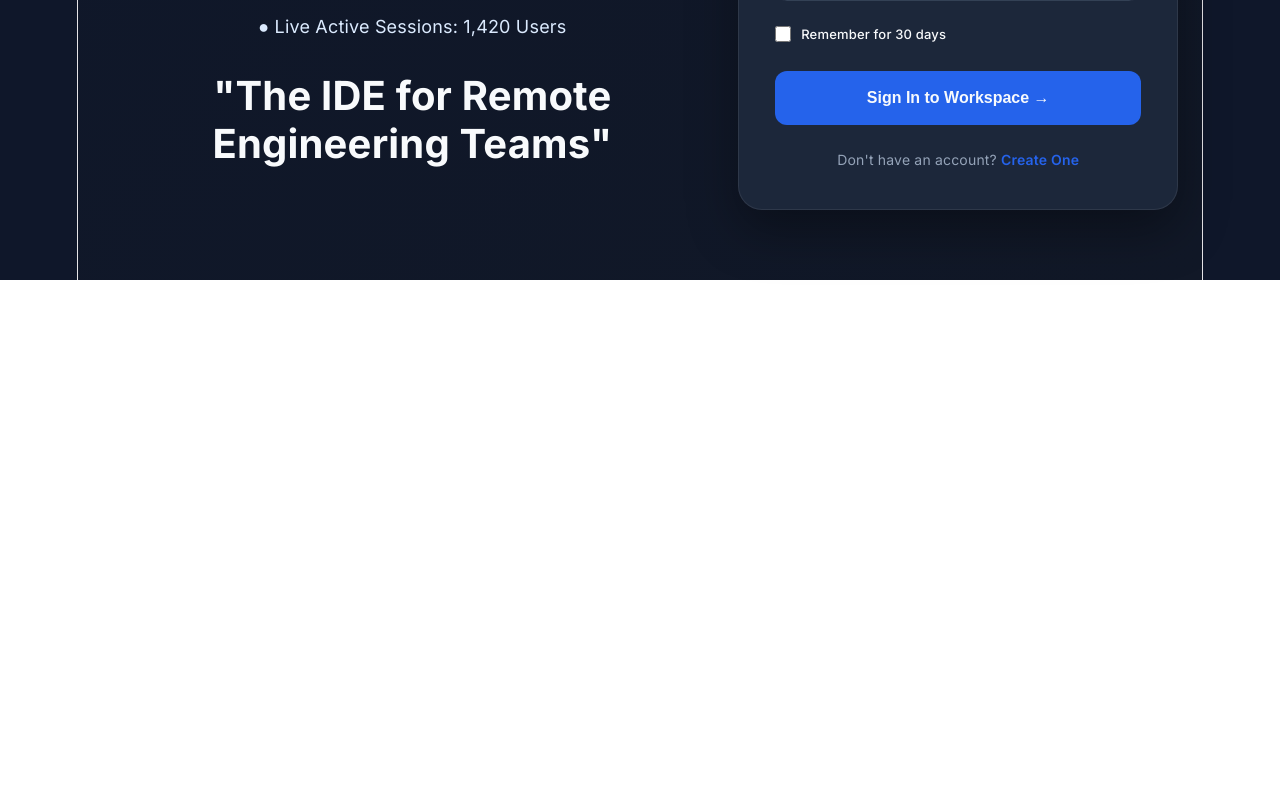
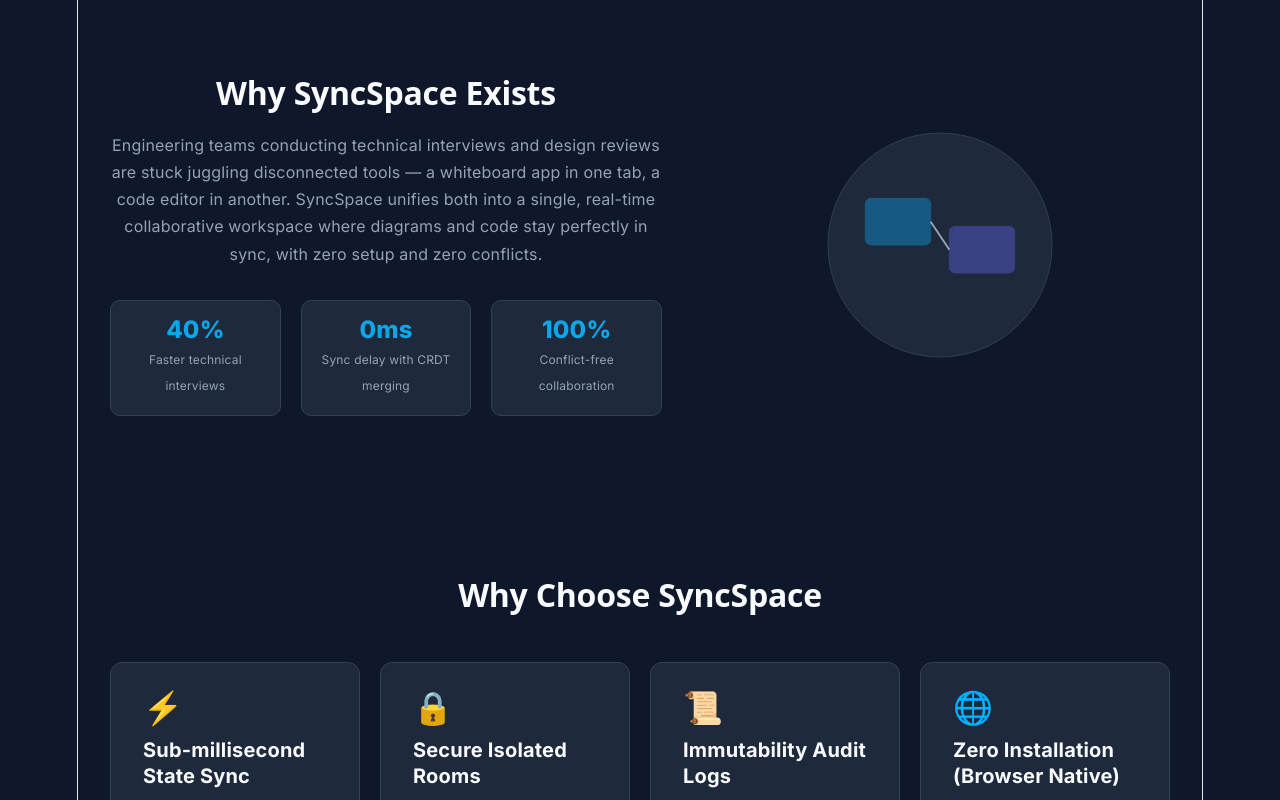
Before and after one commit to satyam1436/SyncSpace, a React app in the folder frontend/: page / in a window 1280 px wide. Shown: the part 520-1320 px from the top of the page. Before the commit the page ends 800 px from the top, so only its background shows below. Built offline with nearby package versions, Linux system fonts and the light colour scheme; the HTML template or start-up script is replaced by a standard one.

Commit message:
feat: implement Why Choose SyncSpace section and LandingPage wrapper

```diff
--- a/frontend/src/App.jsx
+++ b/frontend/src/App.jsx
@@ -1,8 +1,8 @@
-import LoginPage from "./pages/LoginPage";
+import LandingPage from "./pages/LandingPage";
 import "./App.css";
 
 function App() {
-  return <LoginPage />;
+  return <LandingPage />;
 }
 
 export default App;
--- /dev/null
+++ b/frontend/src/components/landing/AboutSection.css
@@ -0,0 +1,80 @@
+.about-section {
+  background-color: #0F172A;
+  padding: 80px 32px;
+}
+
+.about-content {
+  display: grid;
+  grid-template-columns: 1.2fr 1fr;
+  gap: 48px;
+  max-width: 1100px;
+  margin: 0 auto;
+  align-items: center;
+}
+
+.about-heading {
+  color: #F8FAFC;
+  font-size: 32px;
+  font-weight: 800;
+  margin-bottom: 20px;
+}
+
+.about-description {
+  color: #94A3B8;
+  font-size: 16px;
+  line-height: 1.7;
+  margin-bottom: 32px;
+}
+
+.about-stats {
+  display: flex;
+  gap: 20px;
+}
+
+.stat-card {
+  background-color: #1E293B;
+  border: 1px solid #334155;
+  border-radius: 10px;
+  padding: 16px;
+  flex: 1;
+  text-align: center;
+}
+
+.stat-number {
+  color: #0EA5E9;
+  font-size: 24px;
+  font-weight: 800;
+  margin-bottom: 4px;
+}
+
+.stat-label {
+  color: #94A3B8;
+  font-size: 12px;
+}
+
+.about-illustration {
+  display: flex;
+  justify-content: center;
+}
+
+.illustration-svg {
+  width: 100%;
+  max-width: 280px;
+}
+
+/* Tablet & Mobile - stack columns */
+@media (max-width: 1023px) {
+  .about-content {
+    grid-template-columns: 1fr;
+  }
+
+  .about-illustration {
+    order: -1;
+  }
+}
+
+@media (max-width: 768px) {
+  .about-stats {
+    flex-direction: column;
+  }
+}
--- /dev/null
+++ b/frontend/src/components/landing/AboutSection.jsx
@@ -0,0 +1,46 @@
+import "./AboutSection.css";
+
+function AboutSection() {
+  const stats = [
+    { number: "40%", label: "Faster technical interviews" },
+    { number: "0ms", label: "Sync delay with CRDT merging" },
+    { number: "100%", label: "Conflict-free collaboration" },
+  ];
+
+  return (
+    <section id="about" className="about-section">
+      <div className="about-content">
+        <div className="about-text">
+          <h2 className="about-heading">Why SyncSpace Exists</h2>
+          <p className="about-description">
+            Engineering teams conducting technical interviews and design
+            reviews are stuck juggling disconnected tools — a whiteboard app
+            in one tab, a code editor in another. SyncSpace unifies both into
+            a single, real-time collaborative workspace where diagrams and
+            code stay perfectly in sync, with zero setup and zero conflicts.
+          </p>
+
+          <div className="about-stats">
+            {stats.map((stat, index) => (
+              <div className="stat-card" key={index}>
+                <div className="stat-number">{stat.number}</div>
+                <div className="stat-label">{stat.label}</div>
+              </div>
+            ))}
+          </div>
+        </div>
+
+        <div className="about-illustration">
+          <svg viewBox="0 0 300 300" className="illustration-svg">
+            <circle cx="150" cy="150" r="120" fill="#1E293B" stroke="#334155" />
+            <rect x="70" y="100" width="70" height="50" rx="6" fill="#0EA5E9" opacity="0.4" stroke="#0EA5E9" />
+            <rect x="160" y="130" width="70" height="50" rx="6" fill="#6366F1" opacity="0.4" stroke="#6366F1" />
+            <line x1="140" y1="125" x2="160" y2="155" stroke="#94A3B8" strokeWidth="2" />
+          </svg>
+        </div>
+      </div>
+    </section>
+  );
+}
+
+export default AboutSection;
--- /dev/null
+++ b/frontend/src/components/landing/WhyChooseUs.css
@@ -0,0 +1,38 @@
+.why-choose-section {
+  background-color: #0F172A;
+  padding: 80px 32px;
+  text-align: center;
+}
+
+.why-choose-heading {
+  color: #F8FAFC;
+  font-size: 32px;
+  font-weight: 800;
+  margin-bottom: 48px;
+}
+
+.why-choose-grid {
+  display: grid;
+  grid-template-columns: repeat(4, 1fr);
+  gap: 20px;
+  max-width: 1200px;
+  margin: 0 auto;
+}
+
+/* Tablet - 2 columns */
+@media (max-width: 1023px) {
+  .why-choose-grid {
+    grid-template-columns: repeat(2, 1fr);
+  }
+}
+
+/* Mobile - 1 column */
+@media (max-width: 768px) {
+  .why-choose-grid {
+    grid-template-columns: 1fr;
+  }
+
+  .why-choose-heading {
+    font-size: 26px;
+  }
+}
--- /dev/null
+++ b/frontend/src/components/landing/WhyChooseUs.jsx
@@ -0,0 +1,49 @@
+import "./WhyChooseUs.css";
+import FeatureCard from "./FeatureCard";
+
+function WhyChooseUs() {
+  const differentiators = [
+    {
+      icon: "⚡",
+      title: "Sub-millisecond State Sync",
+      description:
+        "Changes propagate across all connected clients in under a millisecond, keeping every collaborator perfectly in sync.",
+    },
+    {
+      icon: "🔒",
+      title: "Secure Isolated Rooms",
+      description:
+        "Every session runs in a fully isolated room, ensuring your architecture diagrams and code stay private and protected.",
+    },
+    {
+      icon: "📜",
+      title: "Immutability Audit Logs",
+      description:
+        "Every change is recorded in an immutable log, giving teams complete traceability over collaborative sessions.",
+    },
+    {
+      icon: "🌐",
+      title: "Zero Installation (Browser Native)",
+      description:
+        "No downloads, no extensions, no setup. SyncSpace runs entirely in the browser, ready the moment you open a link.",
+    },
+  ];
+
+  return (
+    <section className="why-choose-section">
+      <h2 className="why-choose-heading">Why Choose SyncSpace</h2>
+      <div className="why-choose-grid">
+        {differentiators.map((item, index) => (
+          <FeatureCard
+            key={index}
+            icon={item.icon}
+            title={item.title}
+            description={item.description}
+          />
+        ))}
+      </div>
+    </section>
+  );
+}
+
+export default WhyChooseUs;
--- /dev/null
+++ b/frontend/src/pages/LandingPage.jsx
@@ -0,0 +1,23 @@
+import { useEffect } from "react";
+import FeatureSection from "../components/landing/FeatureSection";
+import AboutSection from "../components/landing/AboutSection";
+import WhyChooseUs from "../components/landing/WhyChooseUs";
+
+function LandingPage() {
+  useEffect(() => {
+    document.body.style.overflow = "auto";
+    return () => {
+      document.body.style.overflow = "hidden";
+    };
+  }, []);
+
+  return (
+    <>
+      <FeatureSection />
+      <AboutSection />
+      <WhyChooseUs />
+    </>
+  );
+}
+
+export default LandingPage;
```
